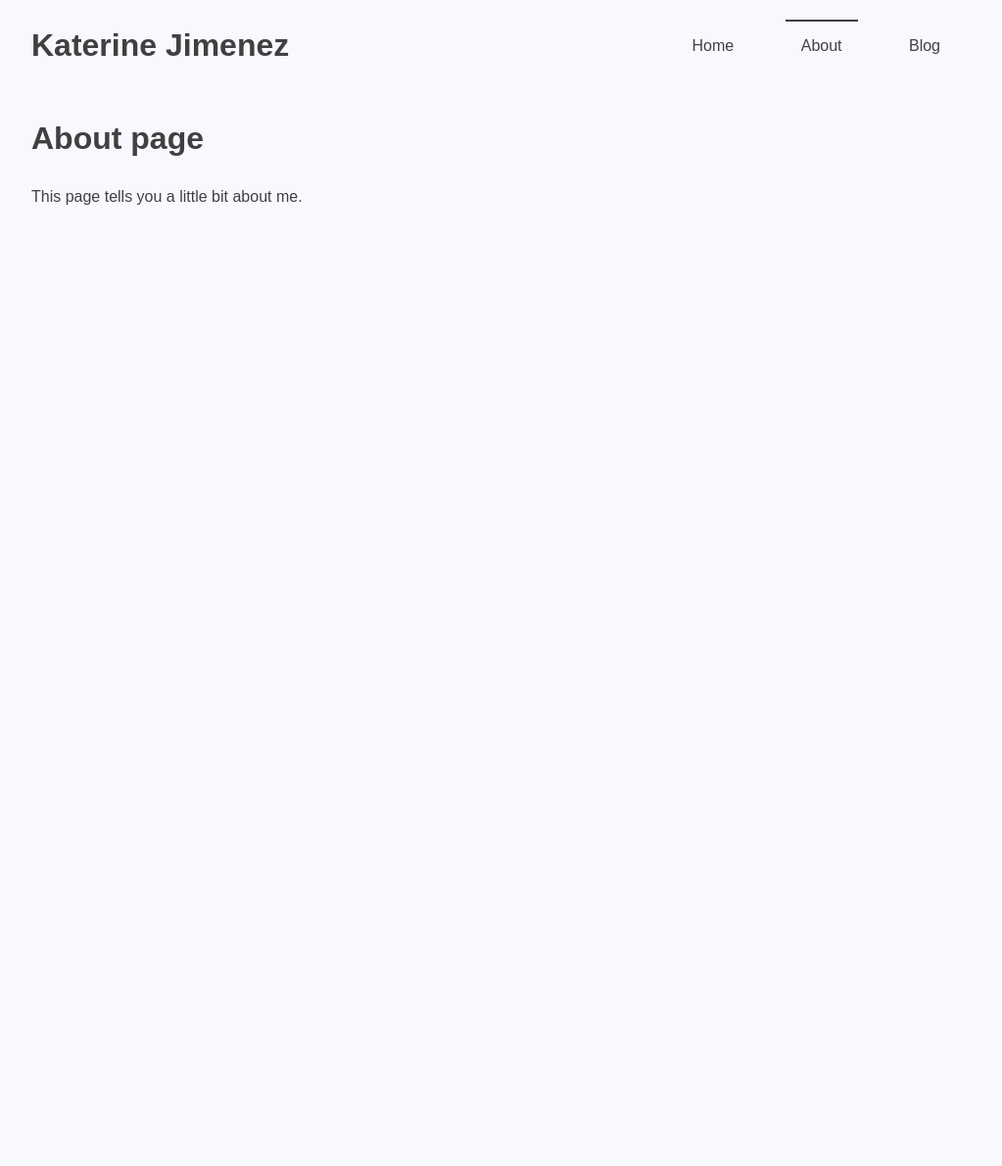
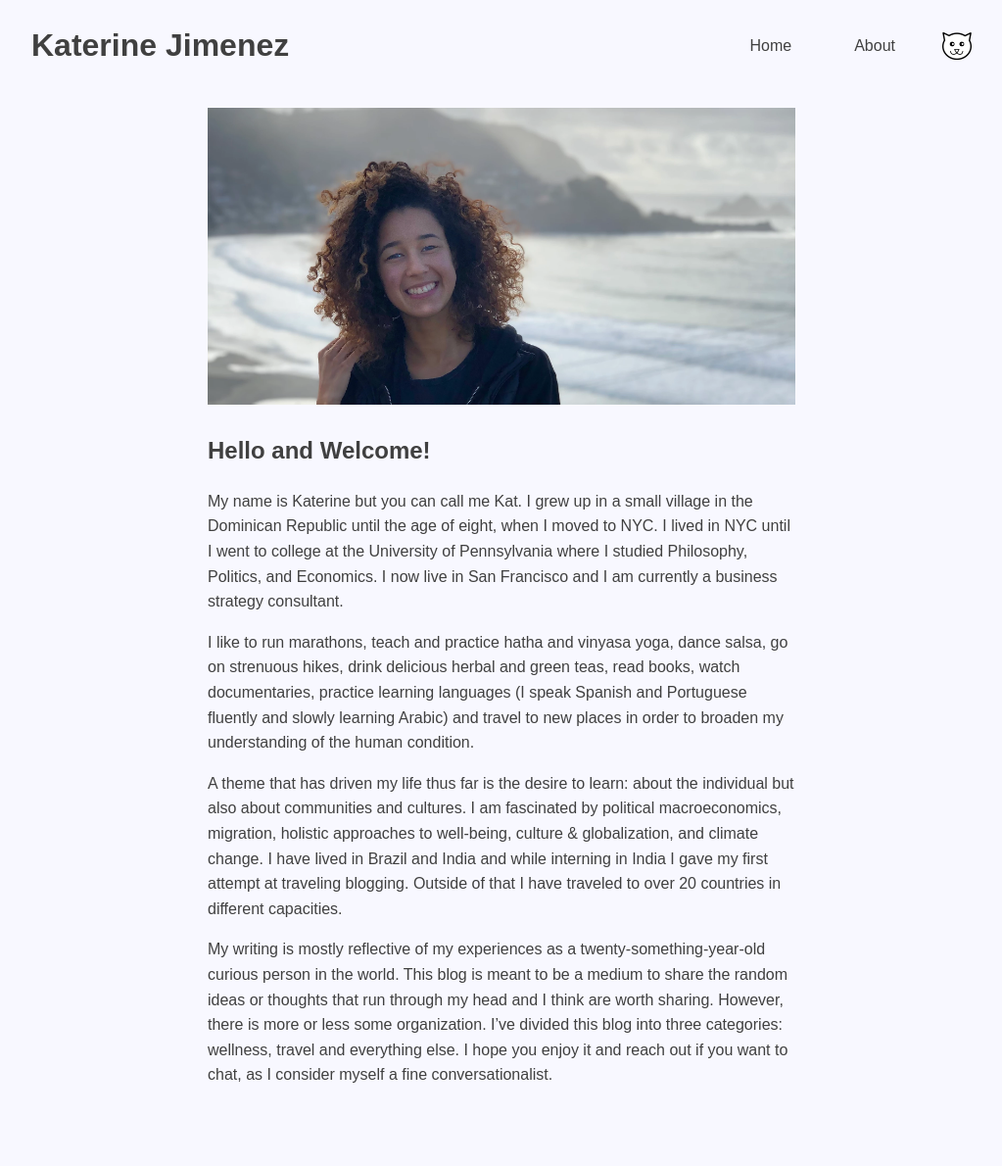
Before and after one commit to kjimenez2013/kjimenez2013.github.io, a Jekyll site: the page built from about.md, in a window 1280 px wide. Shown: the whole page at 98% size, without its empty margins (128-1151 px from the left). Built offline with Jekyll 4.4.1, drawn with Linux system fonts in a browser that asks for light colours; before the commit the page ends 900 px from its top, so only the background shows below that.

Commit message:
add one post

```diff
--- a/_data/navigation.yaml
+++ b/_data/navigation.yaml
@@ -1,6 +1,4 @@
 - name: Home
   link: /
 - name: About
-  link: /about.html
-- name: Blog
-  link: /blog.html
+  link: /about
--- a/_includes/navigation.html
+++ b/_includes/navigation.html
@@ -1,5 +1,5 @@
 <header>
-  <h1>Katerine Jimenez</h1>
+  <a href="/"><h1>Katerine Jimenez</h1></a>
   <nav>
     {% for item in site.data.navigation %}
       <a
@@ -9,5 +9,6 @@
         {% endif %}
       >{{ item.name }}</a>
     {% endfor %}
+    <img id="cat-kat-pic" src="/assets/images/cat_kat.png">
   </nav>
 </header>
--- /dev/null
+++ b/_layouts/about.html
@@ -0,0 +1,6 @@
+---
+layout: default
+---
+<div class="about">
+  {{ content }}
+</div>
--- a/_layouts/post.html
+++ b/_layouts/post.html
@@ -1,7 +1,8 @@
 ---
 layout: default
 ---
-<h1>{{ page.title }}</h1>
 <p>{{ page.date | date_to_string }} - {{ page.author }}</p>
+<h2>{{ page.title }}</h2>
+<img src="/assets/images/{{ page.image }}">
 
 {{ content }}
--- a/_sass/main.scss
+++ b/_sass/main.scss
@@ -101,6 +101,12 @@ a.current {
   width: 30%
 }
 
+.about {
+  margin: 0 auto;
+  max-width: 600px;
+  margin-bottom: 5em;
+}
+
 /* navigation */
 header {
   display: flex;
@@ -108,9 +114,19 @@ header {
   align-items: center;
 }
 
+nav {
+  display: flex;
+}
+
 nav a {
   margin: 1em;
   padding: 1em;
 }
 
+#cat-kat-pic {
+  max-width: 30px;
+  align-self: center;
+  margin: 1em 0em 1em 1em;
+}
+
 /* footer */
--- a/about.md
+++ b/about.md
@@ -1,7 +1,15 @@
 ---
-layout: default
+layout: about
 title: About
 ---
-# About page
+![Kat on the Beach](/assets/images/kat_beach.png)
 
-This page tells you a little bit about me.
+## Hello and Welcome!
+
+My name is Katerine but you can call me Kat. I grew up in a small village in the Dominican Republic until the age of eight, when I moved to NYC. I lived in NYC until I went to college at the University of Pennsylvania where I studied Philosophy, Politics, and Economics. I now live in San Francisco and I am currently a business strategy consultant.
+
+I like to run marathons, teach and practice hatha and vinyasa yoga, dance salsa, go on strenuous hikes, drink delicious herbal and green teas, read books, watch documentaries, practice learning languages (I speak Spanish and Portuguese fluently and slowly learning Arabic) and travel to new places in order to broaden my understanding of the human condition.
+
+A theme that has driven my life thus far is the desire to learn: about the individual but also about communities and cultures. I am fascinated by political macroeconomics, migration, holistic approaches to well-being, culture & globalization, and climate change. I have lived in Brazil and India and while interning in India I gave my first attempt at traveling blogging. Outside of that I have traveled to over 20 countries in different capacities.
+
+My writing is mostly reflective of my experiences as a twenty-something-year-old curious person in the world. This blog is meant to be a medium to share the random ideas or thoughts that run through my head and I think are worth sharing. However, there is more or less some organization. I've divided this blog into three categories: wellness, travel and everything else. I hope you enjoy it and reach out if you want to chat, as I consider myself a fine conversationalist.
--- a/index.html
+++ b/index.html
@@ -16,7 +16,7 @@ title: Kat
     </div>
   </div>
 
-  <img class="top-landing-image" src="/assets/images/kat_hiking.JPG">
+  <img class="top-landing-image" src="/assets/images/kat_desert.png">
 </section>
 <div class="top-landing-spacer"></div>
 
```
Also changed, not shown: _posts/2018-12-05-on-new-york.md (added, +30 -0 lines), blog.html (deleted, +0 -14 lines), assets/images/cat_kat.png (added), assets/images/kat_beach.png (added), assets/images/kat_desert.png (added), assets/images/ny_bryant_park.png (added), 1 other file.
